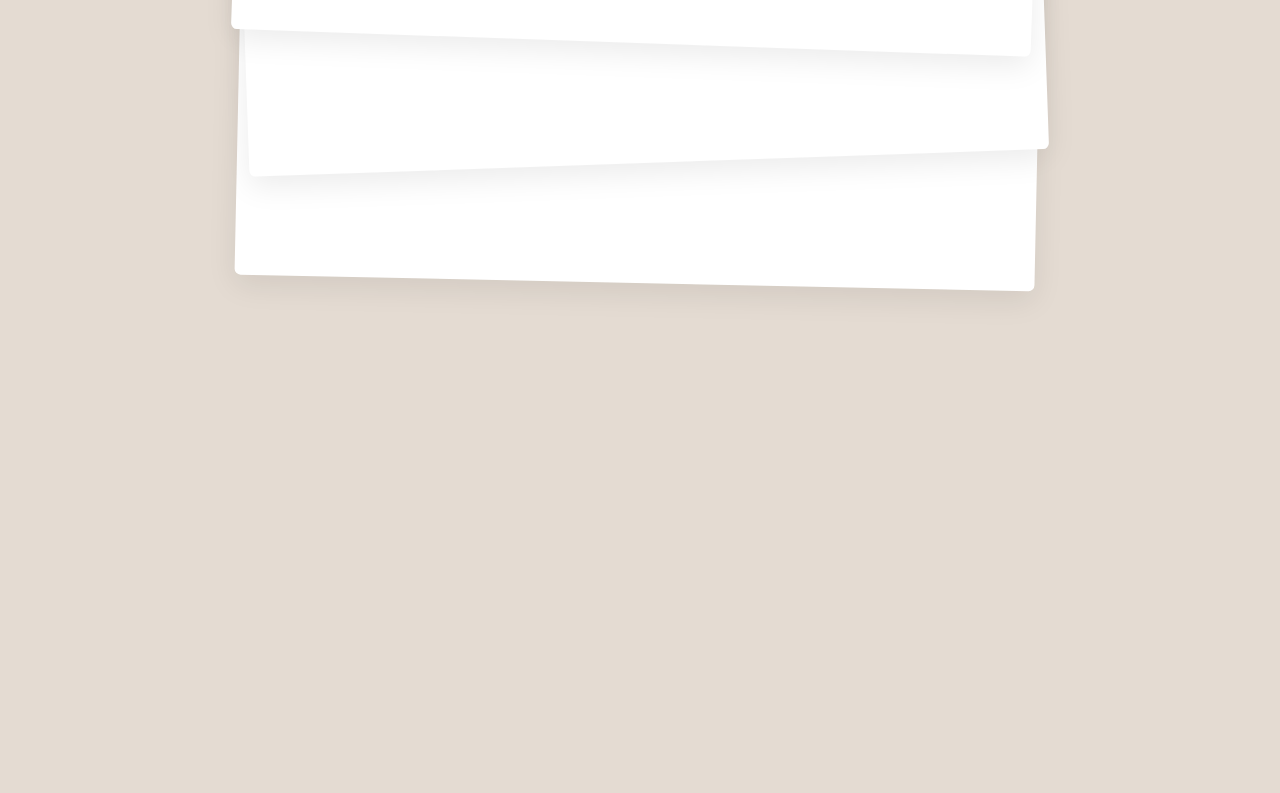
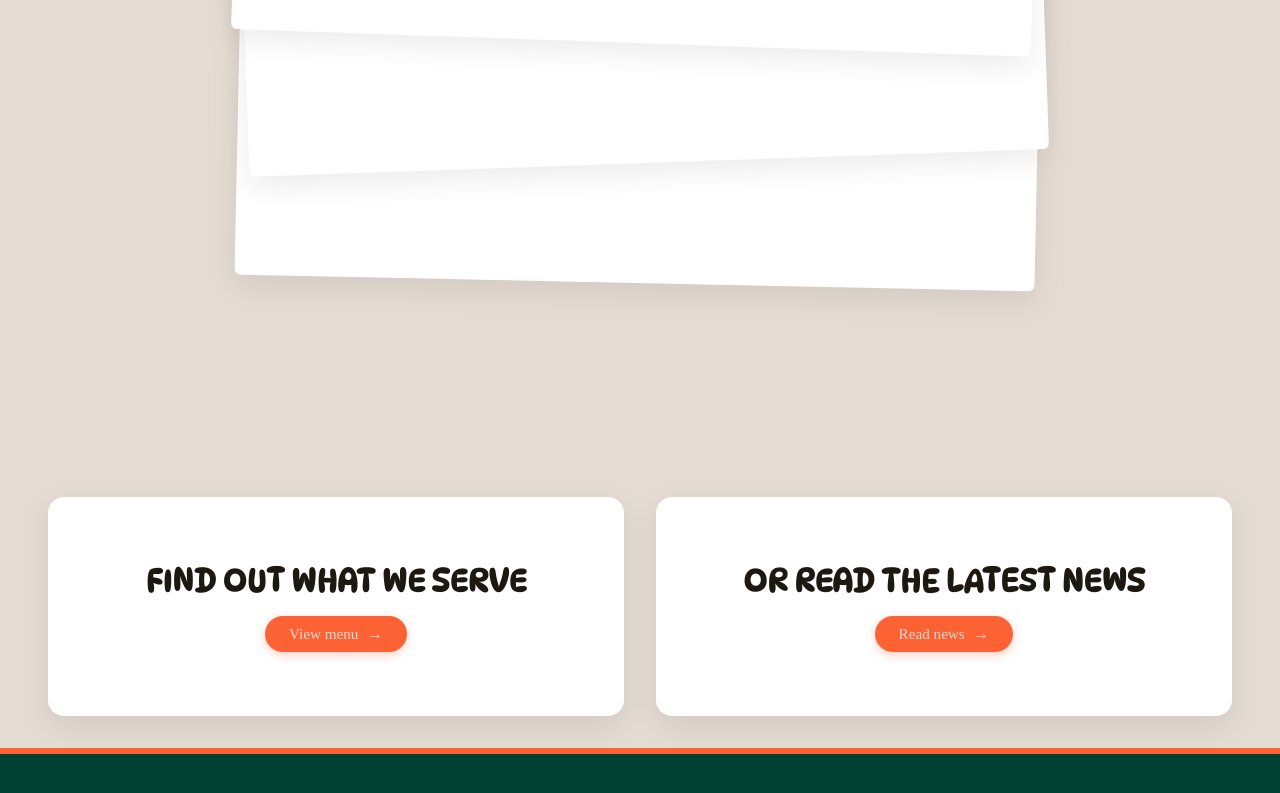
Before and after one commit to notCrazy0815/TSA-DesignBrief-25, a SvelteKit app: page / in a window 1280 px wide. Shown: the part 1693-2486 px from the top of the page. Before the commit the page ends 2350 px from the top, so only its background shows below. Built offline with nearby package versions, Linux system fonts and the light colour scheme; a web font is replaced by a local one.

Commit message:
footer and further links

```diff
--- a/src/routes/+page.svelte
+++ b/src/routes/+page.svelte
@@ -28,6 +28,7 @@
      import flower from "$lib/assets/icons/flower.png";
      import cloud from "$lib/assets/icons/cloud.png";
      import { fly } from "svelte/transition";
+    import Footer from "$lib/components/Footer.svelte";
 
      let branches = [branch1, branch2, branch3, branch4, branch5, branch6, branch7, branch8, branch9, branch10, branch11, branch12, branch13, branch14, branch15];
 
@@ -436,7 +437,19 @@
                               </div>
                          {/each}
                     </div>
+                    <div class="links">
+                         <div class="link">
+                              <h3>Find out what we serve</h3>
+                              <a href="/menu">View menu</a>
+                         </div>
+                         <div class="link">
+                              <h3>Or read the latest news</h3>
+                              <a href="/news">Read news</a>
+                         </div>
+                    </div>
                </div>
+
+               <Footer />
           </section>
      {/if}
 </div>
@@ -901,16 +914,17 @@
                               font-weight: bold;
                               color: v.$font-color-light;
                               animation: h1-fadein 1.3s forwards;
+                              text-align: center;
                          }
 
                          @keyframes h1-fadein {
                               0% {
                                    opacity: 0;
-                                   transform: translateY(50px);
+                                   transform: translateY(100px);
                               }
                               20% {
                                    opacity: 0;
-                                   transform: translateY(50px);
+                                   transform: translateY(100px);
                               }
                               100% {
                                    opacity: 1;
@@ -958,7 +972,7 @@
                          align-items: center;
                          min-height: 80vh;
                          justify-content: center;
-                         margin-bottom: 100vh;
+                         margin-bottom: 40rem;
 
                          .aspect-card {
                               position: absolute;
@@ -988,6 +1002,59 @@
                               }
                          }
                     }
+
+                    .links {
+                         margin-bottom: 2rem;
+                         width: 100%;
+
+                         display: grid;
+                         grid-template-columns: repeat(2, 1fr);
+                         gap: 2rem;
+
+                         @media screen and (max-width: 900px) {
+                              grid-template-columns: 1fr;
+                         }
+
+                         .link {
+                              width: 100%;
+                              display: flex;
+                              flex-direction: column;
+                              align-items: center;
+                              gap: 1rem;
+
+                              background-color: #fff;
+                              padding: 4rem 2rem;
+                              border-radius: 1rem;
+                              box-shadow: 0 10px 30px rgba(0, 0, 0, 0.08);
+
+                              h3 {
+                                   font-size: clamp(1.1rem, 3vw, 2rem);
+                                   color: v.$font-color-dark;
+                                   text-transform: uppercase;
+                              }
+
+                              a {
+                                   font-size: clamp(0.9rem, 2vw, 0.95rem);
+                                   background-color: v.$primary;
+                                   padding: 0.5rem 1.5rem;
+                                   border-radius: 1000px;
+                                   color: v.$font-color-light;
+                                   cursor: pointer;
+                                   box-shadow: 0 3px 10px rgba(252, 98, 52, 0.3);
+                                   transition: all 0.3s ease;
+
+                                   &:hover {
+                                        box-shadow: 0 3px 10px rgba(252, 98, 52, 0.8);
+                                   }
+
+                                   &::after {
+                                        content: "→";
+                                        margin-left: 8px;
+                                        font-size: 1.1em;
+                                   }
+                              }
+                         }
+                    }
                }
           }
      }
```
